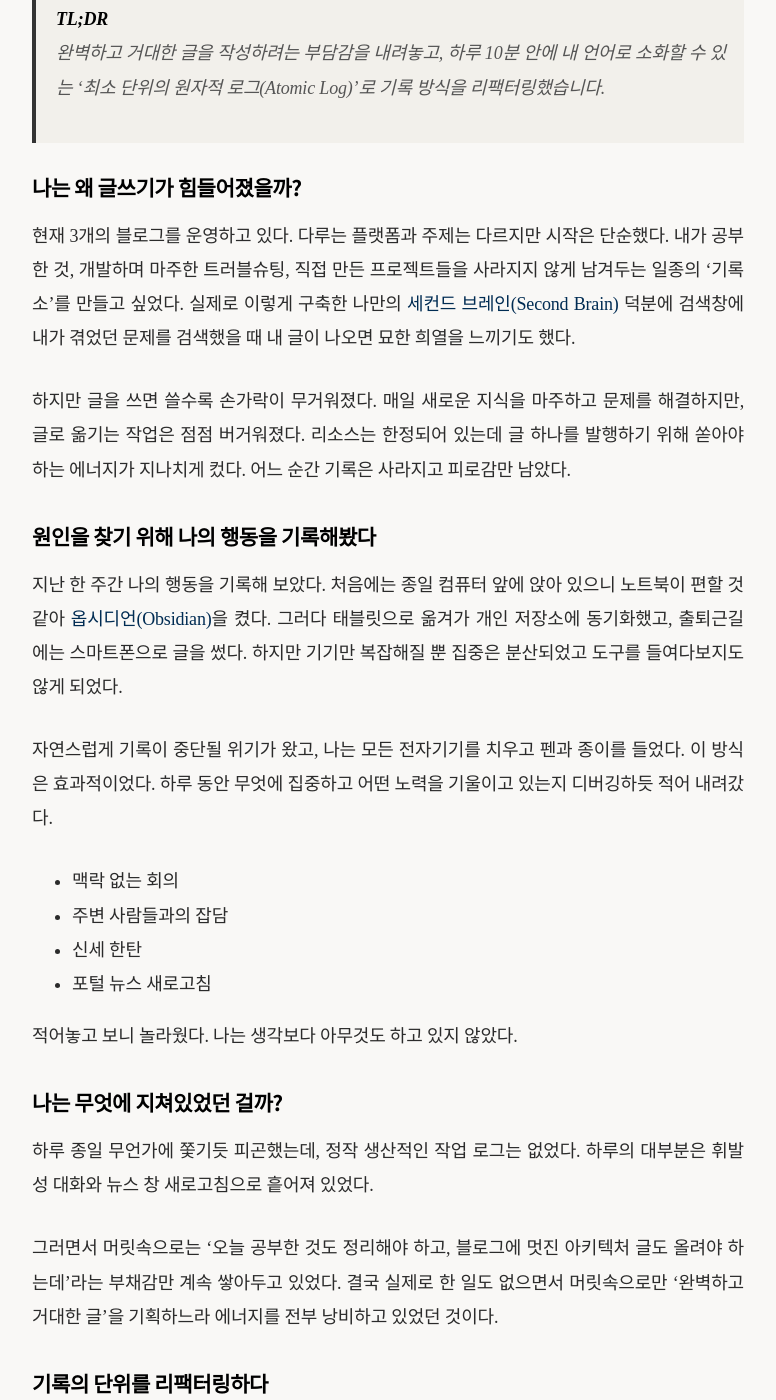
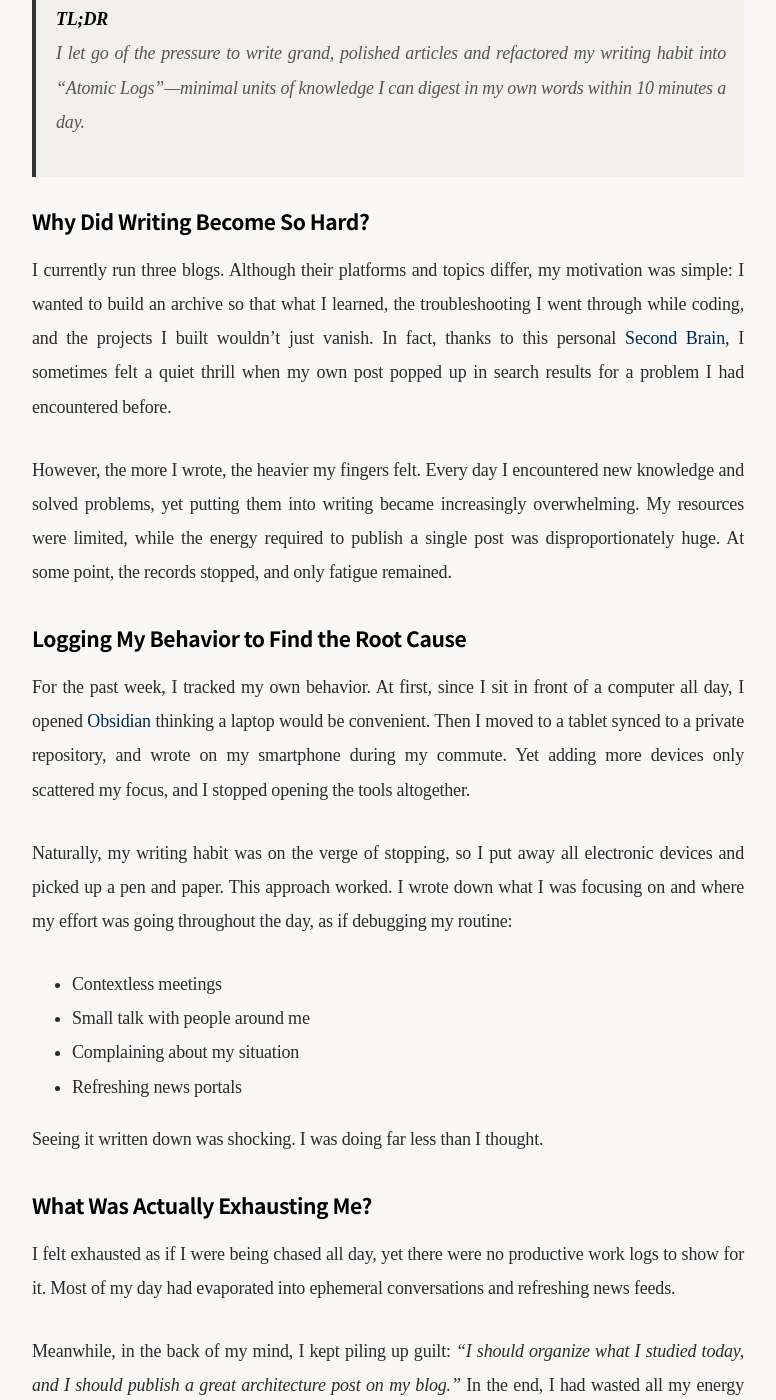
Before and after one commit to Sunggu/sunggu.github.com, a Jekyll site: the page built from _posts/2026-08-30-refactoring-the-unit-of-records.md, in a window 1280 px wide and 1400 px high, scrolled down 792 px. Shown: the whole window, without its empty margins (252-1028 px from the left). Built offline with Jekyll 4.4.1, drawn with Linux system fonts in a browser that asks for light colours; some of the changed text lies outside the part shown.

Commit message:
Translate refactoring-the-unit-of-records post to English

```diff
--- a/_posts/2026-08-30-refactoring-the-unit-of-records.md
+++ b/_posts/2026-08-30-refactoring-the-unit-of-records.md
@@ -1,6 +1,6 @@
 ---
-title: "기록의 단위를 리팩터링하다: 완성된 문서를 포기하고 원자적 로그를 남기기로 한 이유"
-description: "완성된 문서를 향한 완벽주의와 부담감을 내려놓고, 하루 10분 안에 내 언어로 소화할 수 있는 최소 단위의 원자적 로그(Atomic Log)로 기록 방식을 리팩터링한 회고."
+title: "Refactoring the Unit of Records: Why I Gave Up Polished Articles for Atomic Logs"
+description: "A retrospective on letting go of perfectionism and the pressure to write polished articles, and refactoring my writing habit into minimal Atomic Logs digestible in 10 minutes a day."
 date: 2026-08-30 22:15:00 +0900
 layout: post
 categories:
@@ -15,51 +15,51 @@ tags:
 image: /assets/images/posts/005-refactoring-the-unit-of-records-cover.png
 ---
 
-![기록의 단위를 리팩터링하다: 완성된 문서를 포기하고 원자적 로그를 남기기로 한 이유](../assets/images/posts/005-refactoring-the-unit-of-records-cover.png)
+![Refactoring the Unit of Records: Why I Gave Up Polished Articles for Atomic Logs](../assets/images/posts/005-refactoring-the-unit-of-records-cover.png)
 
 > **TL;DR**
-> 완벽하고 거대한 글을 작성하려는 부담감을 내려놓고, 하루 10분 안에 내 언어로 소화할 수 있는 '최소 단위의 원자적 로그(Atomic Log)'로 기록 방식을 리팩터링했습니다.
+> I let go of the pressure to write grand, polished articles and refactored my writing habit into "Atomic Logs"—minimal units of knowledge I can digest in my own words within 10 minutes a day.
 
-### 나는 왜 글쓰기가 힘들어졌을까?
-현재 3개의 블로그를 운영하고 있다. 다루는 플랫폼과 주제는 다르지만 시작은 단순했다. 내가 공부한 것, 개발하며 마주한 트러블슈팅, 직접 만든 프로젝트들을 사라지지 않게 남겨두는 일종의 '기록소'를 만들고 싶었다. 실제로 이렇게 구축한 나만의 [세컨드 브레인(Second Brain)](https://www.buildingasecondbrain.com/) 덕분에 검색창에 내가 겪었던 문제를 검색했을 때 내 글이 나오면 묘한 희열을 느끼기도 했다.
+### Why Did Writing Become So Hard?
+I currently run three blogs. Although their platforms and topics differ, my motivation was simple: I wanted to build an archive so that what I learned, the troubleshooting I went through while coding, and the projects I built wouldn't just vanish. In fact, thanks to this personal [Second Brain](https://www.buildingasecondbrain.com/), I sometimes felt a quiet thrill when my own post popped up in search results for a problem I had encountered before.
 
-하지만 글을 쓰면 쓸수록 손가락이 무거워졌다. 매일 새로운 지식을 마주하고 문제를 해결하지만, 글로 옮기는 작업은 점점 버거워졌다. 리소스는 한정되어 있는데 글 하나를 발행하기 위해 쏟아야 하는 에너지가 지나치게 컸다. 어느 순간 기록은 사라지고 피로감만 남았다.
+However, the more I wrote, the heavier my fingers felt. Every day I encountered new knowledge and solved problems, yet putting them into writing became increasingly overwhelming. My resources were limited, while the energy required to publish a single post was disproportionately huge. At some point, the records stopped, and only fatigue remained.
 
-### 원인을 찾기 위해 나의 행동을 기록해봤다
-지난 한 주간 나의 행동을 기록해 보았다. 처음에는 종일 컴퓨터 앞에 앉아 있으니 노트북이 편할 것 같아 [옵시디언(Obsidian)](https://obsidian.md)을 켰다. 그러다 태블릿으로 옮겨가 개인 저장소에 동기화했고, 출퇴근길에는 스마트폰으로 글을 썼다. 하지만 기기만 복잡해질 뿐 집중은 분산되었고 도구를 들여다보지도 않게 되었다.
+### Logging My Behavior to Find the Root Cause
+For the past week, I tracked my own behavior. At first, since I sit in front of a computer all day, I opened [Obsidian](https://obsidian.md) thinking a laptop would be convenient. Then I moved to a tablet synced to a private repository, and wrote on my smartphone during my commute. Yet adding more devices only scattered my focus, and I stopped opening the tools altogether.
 
-자연스럽게 기록이 중단될 위기가 왔고, 나는 모든 전자기기를 치우고 펜과 종이를 들었다. 이 방식은 효과적이었다. 하루 동안 무엇에 집중하고 어떤 노력을 기울이고 있는지 디버깅하듯 적어 내려갔다.
+Naturally, my writing habit was on the verge of stopping, so I put away all electronic devices and picked up a pen and paper. This approach worked. I wrote down what I was focusing on and where my effort was going throughout the day, as if debugging my routine:
 
-- 맥락 없는 회의
-- 주변 사람들과의 잡담
-- 신세 한탄
-- 포털 뉴스 새로고침
+- Contextless meetings
+- Small talk with people around me
+- Complaining about my situation
+- Refreshing news portals
 
-적어놓고 보니 놀라웠다. 나는 생각보다 아무것도 하고 있지 않았다.
+Seeing it written down was shocking. I was doing far less than I thought.
 
-### 나는 무엇에 지쳐있었던 걸까?
-하루 종일 무언가에 쫓기듯 피곤했는데, 정작 생산적인 작업 로그는 없었다. 하루의 대부분은 휘발성 대화와 뉴스 창 새로고침으로 흩어져 있었다.
+### What Was Actually Exhausting Me?
+I felt exhausted as if I were being chased all day, yet there were no productive work logs to show for it. Most of my day had evaporated into ephemeral conversations and refreshing news feeds.
 
-그러면서 머릿속으로는 '오늘 공부한 것도 정리해야 하고, 블로그에 멋진 아키텍처 글도 올려야 하는데'라는 부채감만 계속 쌓아두고 있었다. 결국 실제로 한 일도 없으면서 머릿속으로만 '완벽하고 거대한 글'을 기획하느라 에너지를 전부 낭비하고 있었던 것이다.
+Meanwhile, in the back of my mind, I kept piling up guilt: *"I should organize what I studied today, and I should publish a great architecture post on my blog."* In the end, I had wasted all my energy mentally planning "perfect, grand articles" without having actually done the work.
 
-### 기록의 단위를 리팩터링하다
-무언가 거창하게 해낸 날에만 글을 쓰려고 하니 펜이 멈출 수밖에 없었다. 그래서 기록의 기준을 최소 단위로 낮추기로 했다.
+### Refactoring the Unit of Records
+Because I only tried to write on days when I accomplished something big, my pen inevitably froze. So I decided to lower the bar for what counts as a record to the smallest possible unit.
 
-- 하루에 단 한 줄짜리 에러 로그라도 좋다.
-- 공식 문서에서 건진 설정 옵션 한 줄이라도 '실제로 내가 이해하고 손을 움직인 최소 단위([Atomic Log](https://zettelkasten.de/posts/principles-atomic-notes/))'만 남긴다.
-- 신세 한탄과 뉴스에 뺏긴 시간을 자책하기보다, 단 10분이라도 진짜 내 지식이 된 순간을 포착해 기록소에 던져둔다.
+- Even a single-line error log per day is enough.
+- Even a single configuration option gleaned from official docs—I only record the minimal unit that I actually understood and got my hands dirty with ([Atomic Log](https://zettelkasten.de/posts/principles-atomic-notes/)).
+- Rather than beating myself up over time lost to complaining and news, I capture even a 10-minute moment where something truly became my own knowledge and drop it into the archive.
 
-### 관심사 분리: 블로그의 역할 정의
-기록의 단위를 쪼개자 블로그의 역할도 명확해졌다. 거대한 하나의 저장소에 모든 것을 욱여넣는 대신 [관심사의 분리(Separation of Concerns)](https://ko.wikipedia.org/wiki/%EA%B4%80%EC%8B%AC%EC%82%AC_%EB%B6%84%EB%A6%AC) 원칙처럼 채널별 관심사를 분리했다.
+### Separation of Concerns: Defining Each Blog's Role
+Breaking down the unit of records also clarified the role of each blog. Instead of cramming everything into one massive repository, I separated concerns by channel, much like the [Separation of Concerns](https://en.wikipedia.org/wiki/Separation_of_concerns) principle:
 
-- **현재 블로그**: 일상의 고민과 생산성, 삽질을 돌아보는 회고 에세이
-- **기술 블로그 (T)**: 1줄짜리 트러블슈팅과 팁도 가감 없이 올리는 아토믹 로그
-- **프로젝트 블로그 (G)**: 실제로 동작하는 코드를 완성했을 때만 차분히 남기는 프로젝트 기록
+- **This Blog**: Retrospective essays reflecting on daily thoughts, productivity, and trial-and-error.
+- **Tech Blog (T)**: Atomic logs where even one-line troubleshooting notes and tips are posted without hesitation.
+- **Project Blog (G)**: Calm, deliberate project logs written only when working code is actually completed.
 
-### 내 언어로 이해한 만큼만 기록하기
-앞으로는 완벽함을 버리고 '내 언어로 10분 만에 소화 가능한 분량'만 발행하려 한다.
+### Recording Only as Much as I Understand in My Own Words
+Going forward, I plan to abandon perfectionism and publish only what I can digest in 10 minutes in my own words.
 
-AI를 활용하면 몇 초 만에 그럴듯한 장문의 글을 뽑아낼 수 있지만, 그렇게 생성된 글은 내 지식이 아니다. AI는 오탈자 검수와 논리적 빈틈을 찾는 보조 도구로만 제한하고, 직접 겪고 소화한 생각만 기록으로 남길 것이다. 내가 만든 경험과 지식이 허공으로 사라지지 않도록, 가볍지만 단단하게 기록을 이어갈 생각이다.
+With AI, you can generate a plausible long-form article in seconds, but a post generated that way is not my knowledge. I will restrict AI to a supporting tool for catching typos and logical gaps, and record only the thoughts I have personally experienced and digested. To keep the experiences and knowledge I create from vanishing into thin air, I intend to keep writing lightly, yet steadily.
 
 ---
 
@@ -67,4 +67,4 @@ AI를 활용하면 몇 초 만에 그럴듯한 장문의 글을 뽑아낼 수
 - [Building a Second Brain (Tiago Forte)](https://www.buildingasecondbrain.com/)
 - [Obsidian - Sharpen your thinking](https://obsidian.md)
 - [Zettelkasten Principles: Atomic Notes](https://zettelkasten.de/posts/principles-atomic-notes/)
-- [Separation of Concerns (SoC)](https://ko.wikipedia.org/wiki/%EA%B4%80%EC%8B%AC%EC%82%AC_%EB%B6%84%EB%A6%AC)
+- [Separation of Concerns (SoC)](https://en.wikipedia.org/wiki/Separation_of_concerns)
```
